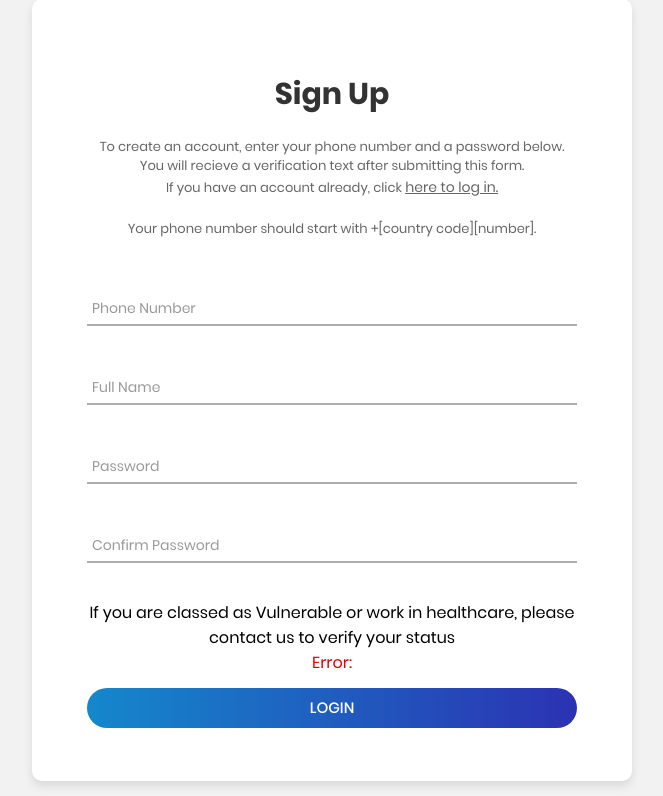
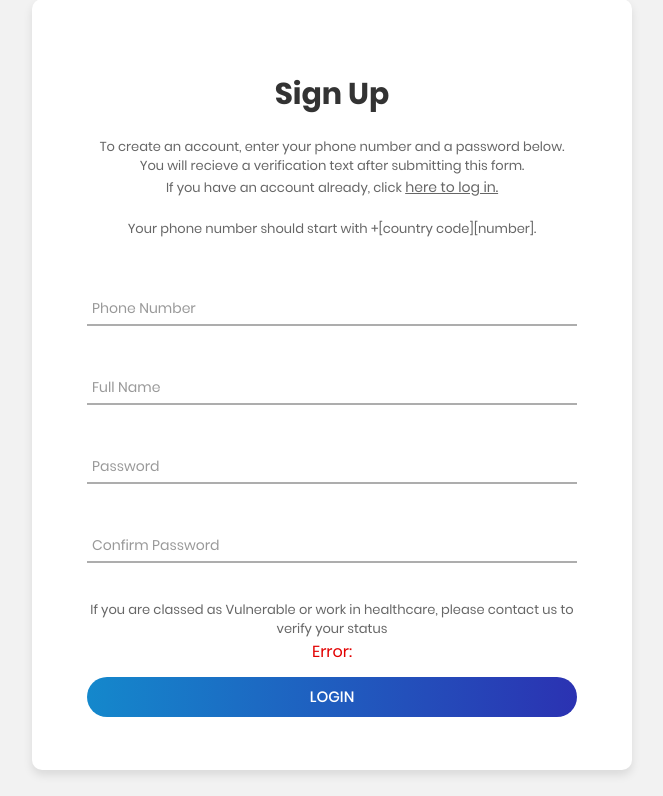
Before and after one commit to danperks/theCircle, a Python web app: template templates/account/signup.html in a window 1280 px wide. Shown: the part 72-868 px from the top of the page, without its empty margins (308-971 px from the left). After the commit the page ends 847 px from the top, so only its background shows below. Run offline with Jinja, Linux system fonts and the light colour scheme; the template is opened without the code that fills it, so the values that code supplies are empty.

Commit message:
Pushed signup fix

```diff
--- a/templates/account/signup.html
+++ b/templates/account/signup.html
@@ -53,7 +53,7 @@
                         <span class="focus-input100" data-placeholder="Confirm Password"></span>
                     </div>
                     <div>
-                        <span class="centertext"> If you are classed as Vulnerable or work in healthcare, please contact us to verify your status</span>
+                        <span class="txt1 centertext"> If you are classed as Vulnerable or work in healthcare, please contact us to verify your status</span>
                         <div id="error" class="centertext" style="color: rgb(226, 0, 0);">Error: {{ error }}</div>
 
                         <div class="container-login100-form-btn">
```
Lines whose indentation alone changed are shown as unchanged.
